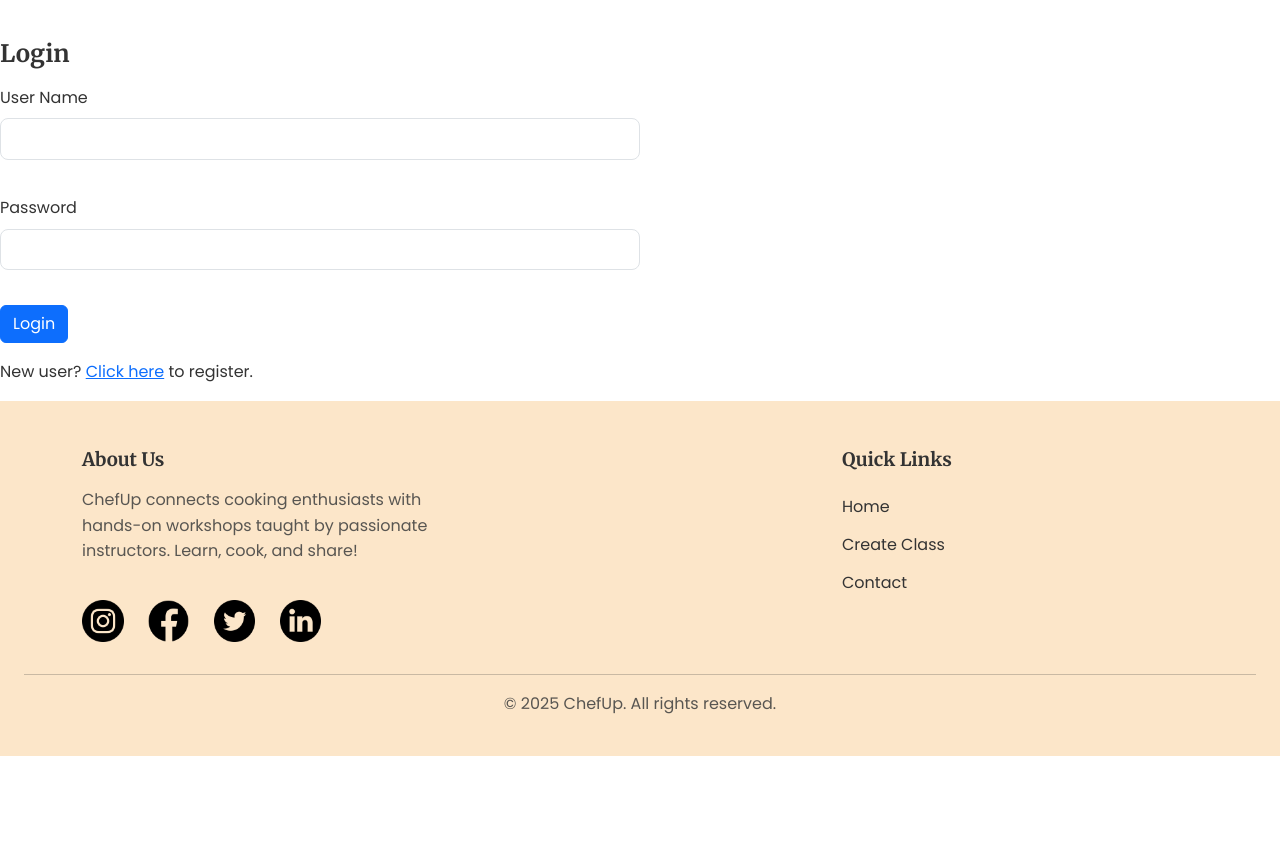
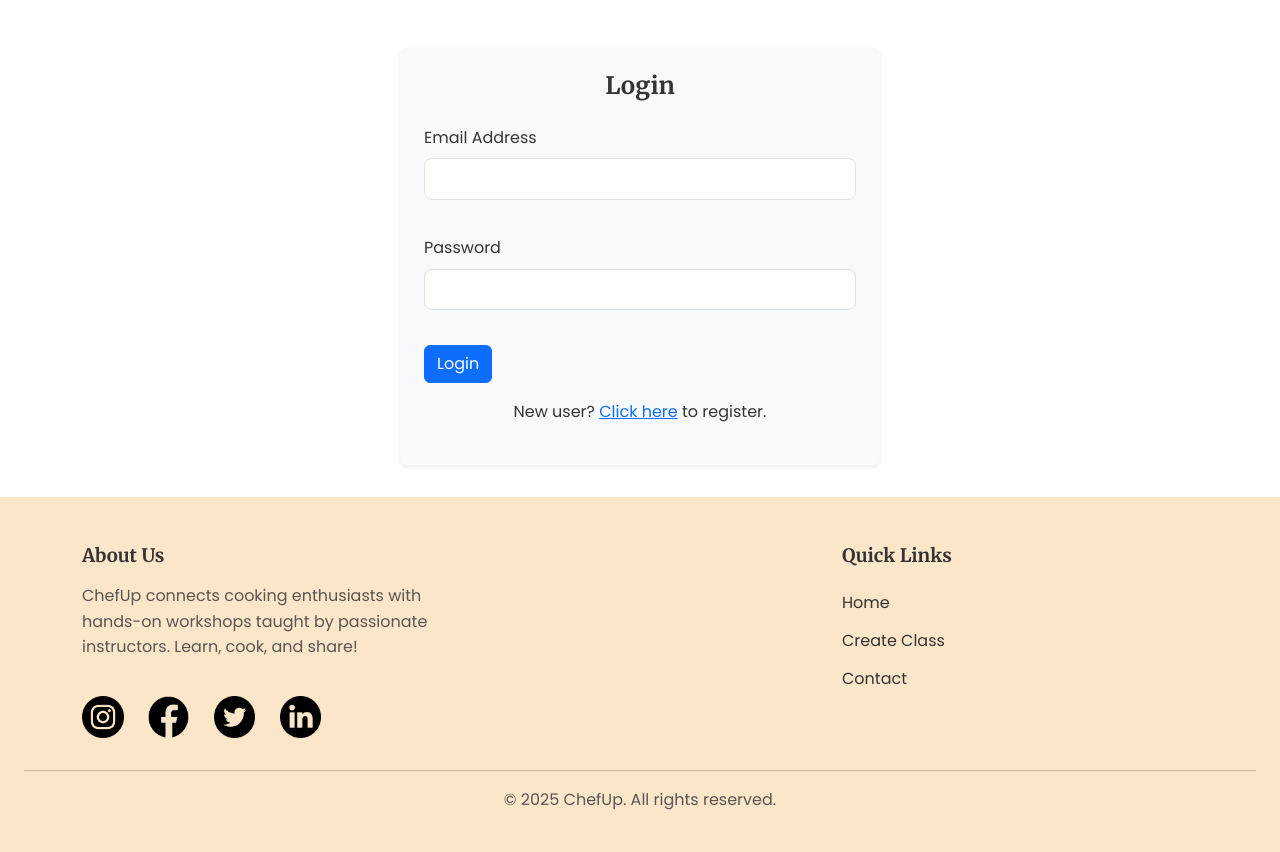
Before and after one commit to anhduongnguyen/a3_group17, a Flask app: page /login in a window 1280 px wide. Shown: the part 69-921 px from the top of the page. Before the commit the page ends 825 px from the top, so only its background shows below. Run offline with Flask 3, Linux system fonts and the light colour scheme; some libraries are stand-ins or nearby versions.

Commit message:
fixing create event form formatting, implementing login register form

```diff
--- a/ChefUp/__init__.py
+++ b/ChefUp/__init__.py
@@ -13,7 +13,7 @@ def create_app():
     app = Flask(__name__)  # this is the name of the module/package that is calling this app
     # Should be set to false in a production environment
     app.debug = True
-    app.secret_key = 'somesecretkey'
+    app.secret_key = '8D2E19734841292FF3DC76283B6E5'
     # set the app configuration data
     app.config['SQLALCHEMY_DATABASE_URI'] = 'sqlite:///sitedata.sqlite'
     # initialise db with flask app
--- a/ChefUp/auth.py
+++ b/ChefUp/auth.py
@@ -15,15 +15,15 @@ def login():
     login_form = LoginForm()
     error = None
     if login_form.validate_on_submit():
-        user_name = login_form.user_name.data
+        email = login_form.email.data
         password = login_form.password.data
-        user = db.session.scalar(db.select(User).where(User.name==user_name))
-        if user is None:
-            error = 'Incorrect user name'
-        elif not check_password_hash(user.password_hash, password): # takes the hash and cleartext password
+        email = db.session.scalar(db.select(User).where(email.name==email))
+        if email is None:
+            error = 'Incorrect email'
+        elif not check_password_hash(email.password_hash, password): # takes the hash and cleartext password
             error = 'Incorrect password'
         if error is None:
-            login_user(user)
+            login_user(email)
             nextp = request.args.get('next') # this gives the url from where the login page was accessed
             print(nextp)
             if next is None or not nextp.startswith('/'):
@@ -32,3 +32,30 @@ def login():
         else:
             flash(error)
     return render_template('user.html', form=login_form, heading='Login')
+
+@auth_bp.route('/register', methods=['GET', 'POST'])
+def register():
+    register_form = RegisterForm()
+    if register_form.validate_on_submit():
+        # Check if user already exists
+        existing_user = db.session.scalar(db.select(User).where(User.email == register_form.email.data))
+        if existing_user:
+            flash("An account with this email already exists.", "danger")
+        else:
+            # Create new user
+            new_user = User(
+                first_name=register_form.first_name.data,
+                surname=register_form.surname.data,
+                email=register_form.email.data,
+                contact_number=register_form.contact_number.data,
+                address=register_form.address.data,
+                password=generate_password_hash(register_form.password.data)
+            )
+            db.session.add(new_user)
+            db.session.commit()
+
+            login_user(new_user)
+            flash("Registration successful. You are now logged in.", "success")
+            return redirect(url_for('main.index'))
+
+    return render_template('user.html', form=register_form, heading='Register')
--- a/ChefUp/forms.py
+++ b/ChefUp/forms.py
@@ -11,20 +11,32 @@ ALLOWED_FILE = {'PNG', 'JPG', 'JPEG', 'png', 'jpg', 'jpeg'}
 
 # creates the login information
 class LoginForm(FlaskForm):
-    user_name=StringField("User Name", validators=[InputRequired('Enter user name')])
+    email=StringField("Email Address", validators=[InputRequired('Enter email address')])
     password=PasswordField("Password", validators=[InputRequired('Enter user password')])
     submit = SubmitField("Login")
 
  # this is the registration form
 class RegisterForm(FlaskForm):
-    user_name=StringField("User Name", validators=[InputRequired()])
-    email = StringField("Email Address", validators=[Email("Please enter a valid email")])
-    # linking two fields - password should be equal to data entered in confirm
-    password=PasswordField("Password", validators=[InputRequired(),
-                  EqualTo('confirm', message="Passwords should match")])
-    confirm = PasswordField("Confirm Password")
+    first_name = StringField("First Name", validators=[InputRequired()])
+    surname = StringField("Surname", validators=[InputRequired()])
+    email = StringField("Email Address", validators=[
+        InputRequired(),
+        Email("Please enter a valid email")
+    ])
+    contact_number = StringField("Contact Number", validators=[
+        InputRequired(),
+        Length(min=10, max=20, message="Enter a valid contact number")
+    ])
+    address = StringField("Address", validators=[
+        InputRequired(),
+        Length(max=200)
+    ])
+    password = PasswordField("Password", validators=[
+        InputRequired(),
+        EqualTo('confirm', message="Passwords should match")
+    ])
+    confirm = PasswordField("Confirm Password", validators=[InputRequired()])
 
-    # submit button
     submit = SubmitField("Register")
 
 
--- a/ChefUp/static/style/style.css
+++ b/ChefUp/static/style/style.css
@@ -441,3 +441,8 @@ footer small {
 .event-desc {
   height: 7.5rem;
 }
+
+.auth-form {
+  max-width: 30rem;
+  margin: 2rem auto;
+}
--- a/ChefUp/templates/create-event.html
+++ b/ChefUp/templates/create-event.html
@@ -52,7 +52,7 @@
                 {{ form.tickets(class="form-control text-center") }}
               </div>
 
-              <div class="mb-3">
+              <div class="col-md-6 mb-3">
                 <label class="form-label"><strong>Price (AUD)</strong></label>
                 {{ form.price(class="form-control", placeholder="Enter price") }}
               </div>
--- a/ChefUp/templates/user.html
+++ b/ChefUp/templates/user.html
@@ -2,20 +2,24 @@
 {% from "bootstrap5/form.html" import render_form %}
 {% block content %}
 
-<div class="page-header mt-4">
-    <h4>{{ heading }}</h4>
-</div>
+<div class="container">
+  <div class="auth-form bg-light shadow-sm p-4 rounded">
+    <h4 class="text-center mb-4">{{ heading }}</h4>
 
-<!-- Form rendering is simple and easy if using WTForms and Bootstrap -->
-<div class="col-md-6">
     {{ render_form(form) }}
-</div>
 
-<!-- When you have Login form, then show the user a link to register -->
     {% if heading == 'Login' %}
-<div class="col-md-4 mt-3">
+    <div class="text-center mt-3">
       <p>New user? <a href="{{ url_for('auth.register') }}">Click here</a> to register.</p>
     </div>
     {% endif %}
 
+    {% if heading == 'Register' %}
+    <div class="text-center mt-3">
+      <p>Already have an account? <a href="{{ url_for('auth.login') }}">Click here</a> to login.</p>
+    </div>
+    {% endif %}
+  </div>
+</div>
+
 {% endblock %}
--- a/ChefUp/views.py
+++ b/ChefUp/views.py
@@ -9,7 +9,6 @@ from datetime import date
 
 
 main_bp = Blueprint('main', __name__)
-
 
 
 @main_bp.route('/')
@@ -52,6 +51,7 @@ def create_event():
         db.session.commit()
         flash("Event created successfully!", "success")
         return redirect(url_for('main.index'))
+
 
     return render_template('create-event.html', form=form, current_date=date.today().strftime('%Y-%m-%d'))
 
```
Lines whose indentation alone changed are shown as unchanged.
